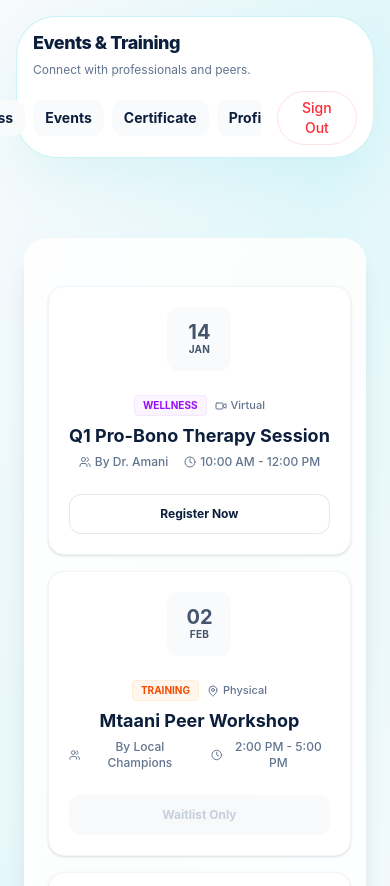
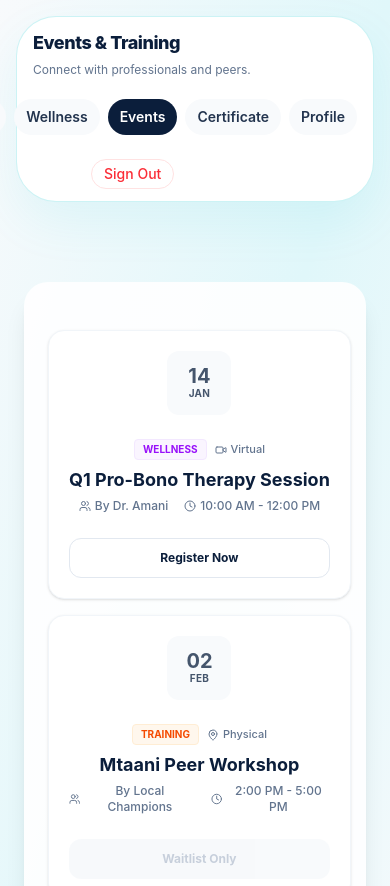
Before and after one commit to JamesKamau-5773/Unda-YouthNetwork-Frontend, a React (Vite) app: page /member/events in a window 390 px wide. Shown: the top 886 px of the page. Built offline with nearby package versions, Linux system fonts and the light colour scheme; sample sign-in values are in the browser's storage.

Commit message:
Portal: improve MemberNav mobile layout — centered scrollable pills and mobile sign-out

```diff
--- a/src/features/portal/layout/PortalLayout.jsx
+++ b/src/features/portal/layout/PortalLayout.jsx
@@ -23,7 +23,7 @@ const MemberNav = () => {
   };
 
   return (
-    <nav className="flex items-center gap-2 md:gap-3">
+    <nav className="flex flex-col md:flex-row md:items-center gap-2 md:gap-3">
       <div className="hidden md:flex items-center gap-2">
         {items.map(i => {
           const active = location.pathname === i.path || location.pathname.startsWith(i.path + '/');
@@ -35,14 +35,27 @@ const MemberNav = () => {
         })}
       </div>
 
-      {/* Mobile scrollable mini-nav */}
-      <div className="md:hidden flex gap-2 overflow-x-auto no-scrollbar">
-        {items.map(i => (
-          <Link key={i.path} to={i.path} className="px-3 py-2 rounded-xl text-sm font-bold text-[#0B1E3B] bg-slate-50 whitespace-nowrap">{i.name}</Link>
-        ))}
+      {/* Mobile full-width centered scrollable nav */}
+      <div className="md:hidden flex gap-2 overflow-x-auto no-scrollbar justify-center w-full py-2">
+        {items.map(i => {
+          const active = location.pathname === i.path || location.pathname.startsWith(i.path + '/');
+          return (
+            <Link
+              key={i.path}
+              to={i.path}
+              className={`px-3 py-2 rounded-full text-sm font-semibold whitespace-nowrap ${active ? 'bg-[#0B1E3B] text-white' : 'bg-slate-50 text-[#0B1E3B]/90'}`}
+            >
+              {i.name}
+            </Link>
+          );
+        })}
       </div>
 
-      <button onClick={handleSignOut} className="ml-2 px-3 py-1.5 rounded-full text-sm font-medium text-red-500 bg-white border border-red-100 hover:bg-red-50">Sign Out</button>
+      {/* Sign out: hidden on mobile inside header, shown as small button below mobile nav */}
+      <button onClick={handleSignOut} className="hidden md:inline-flex ml-2 px-3 py-1.5 rounded-full text-sm font-medium text-red-500 bg-white border border-red-100 hover:bg-red-50">Sign Out</button>
+      <div className="md:hidden w-full flex justify-center">
+        <button onClick={handleSignOut} className="mt-2 px-3 py-1 rounded-full text-sm font-medium text-red-500 bg-white border border-red-100 hover:bg-red-50">Sign Out</button>
+      </div>
     </nav>
   );
 };
```
